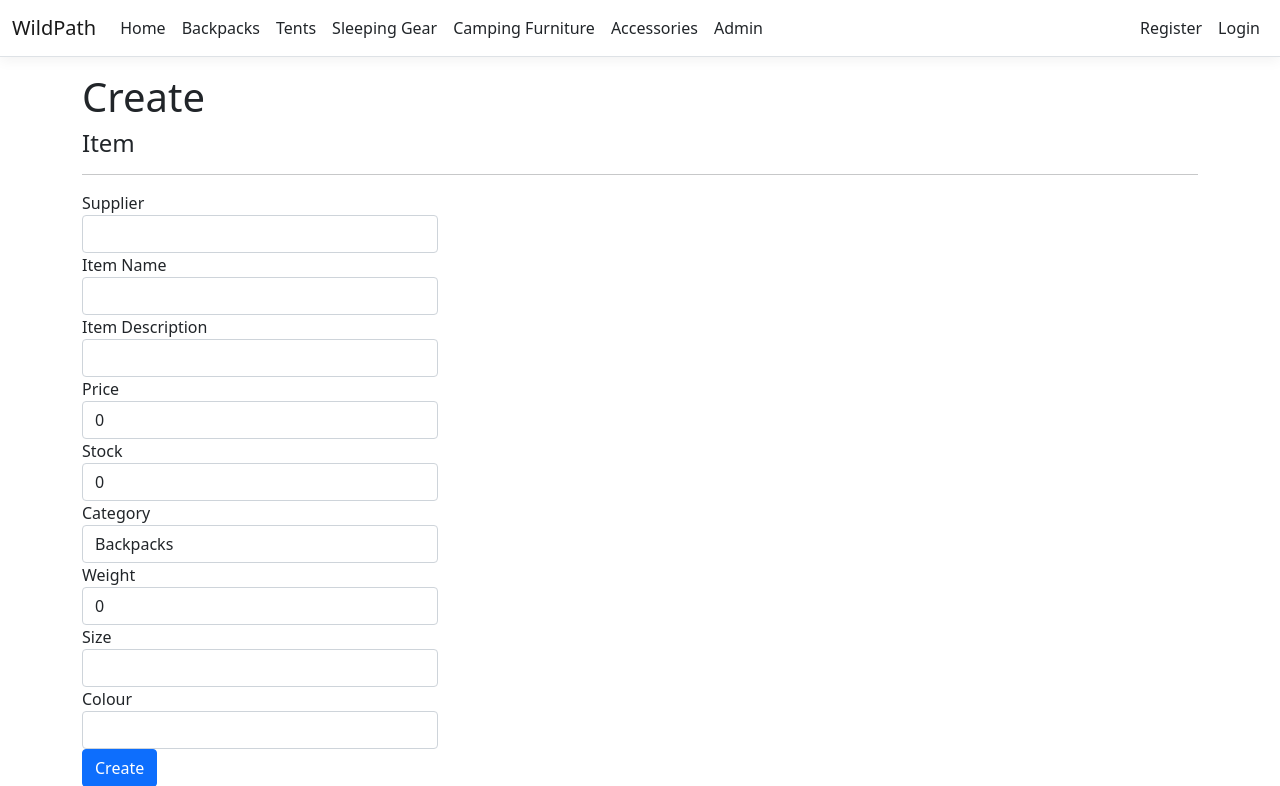
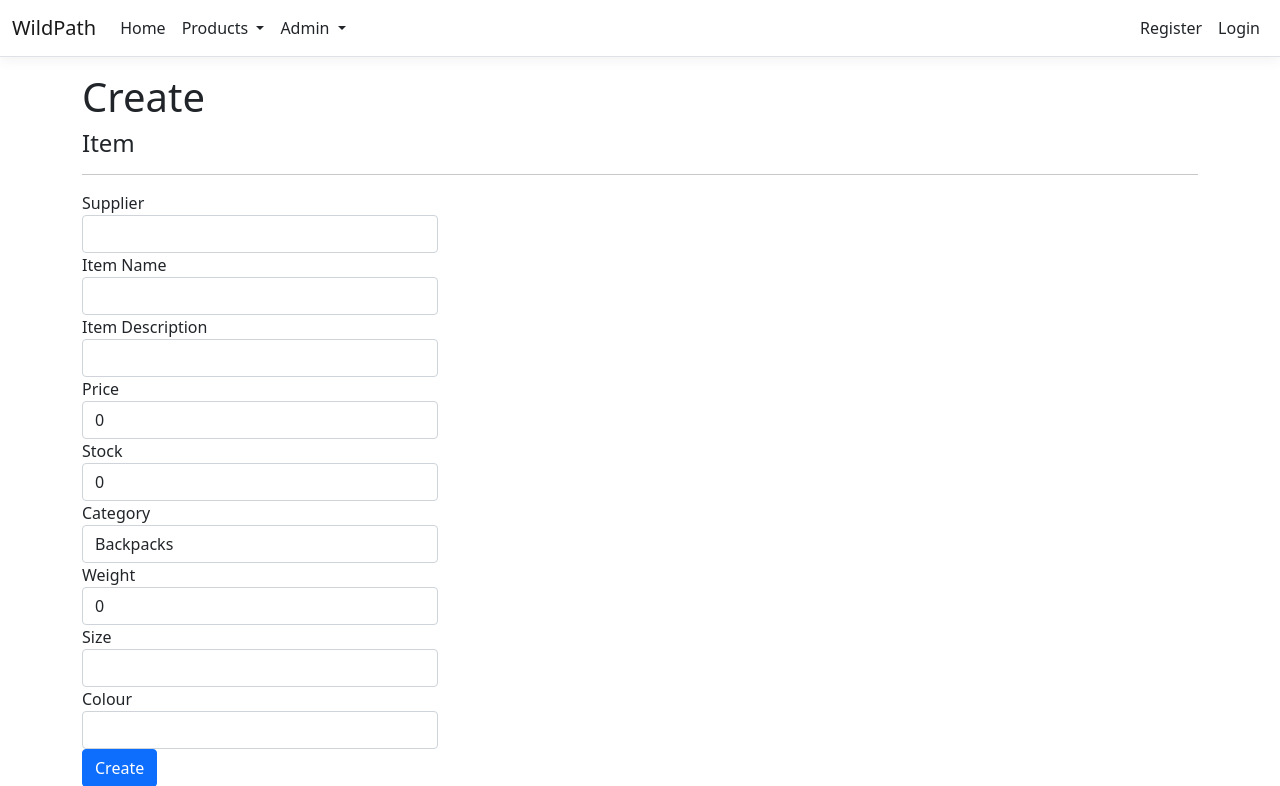
Before and after one commit to AlexAAguila/SSDP-2600, an ASP.NET Core app: page /Product/Create in a window 1280 px wide. Shown: the top 786 px of the page. Run offline with ASP.NET Core 8, Linux system fonts and the light colour scheme; the visitor is signed in with stand-in values (Sample User, id 1); style sheets or scripts are compiled from the project's sources; some libraries are stand-ins or nearby versions.

Commit message:
Update mobile hamburger menu and tablet menu

```diff
--- a/WildPath/WildPath/Views/Shared/_Layout.cshtml
+++ b/WildPath/WildPath/Views/Shared/_Layout.cshtml
@@ -9,47 +9,85 @@
     <link rel="stylesheet" href="~/WildPath.styles.css" asp-append-version="true" />
 </head>
 <body>
+
     <header>
-        <nav class="navbar navbar-expand-sm navbar-toggleable-sm navbar-light bg-white border-bottom box-shadow mb-3">
+        <nav class="navbar navbar-expand-lg navbar-light bg-white border-bottom box-shadow mb-3">
             <div class="container-fluid">
                 <a class="navbar-brand" asp-area="" asp-controller="Home" asp-action="Index">WildPath</a>
-                <button class="navbar-toggler" type="button" data-bs-toggle="collapse" data-bs-target=".navbar-collapse" aria-controls="navbarSupportedContent"
+                <button class="navbar-toggler" type="button" data-bs-toggle="collapse" data-bs-target="#navbarSupportedContent" aria-controls="navbarSupportedContent"
                         aria-expanded="false" aria-label="Toggle navigation">
                     <span class="navbar-toggler-icon"></span>
                 </button>
-                <div class="navbar-collapse collapse d-sm-inline-flex justify-content-between">
-                    <ul class="navbar-nav flex-grow-1">
+                <div class="collapse navbar-collapse" id="navbarSupportedContent">
+                    <ul class="navbar-nav me-auto mb-2 mb-lg-0">
                         <li class="nav-item">
                             <a class="nav-link text-dark" asp-area="" asp-controller="Home" asp-action="Index">Home</a>
                         </li>
-                        <li class="nav-item">
+                        <!-- Mobile View: Direct category links, hidden on lg and up -->
+                        <li class="nav-item d-lg-none">
                             <a class="nav-link text-dark" asp-area="" asp-controller="Product" asp-action="Category" asp-route-category="Backpacks">Backpacks</a>
                         </li>
-                        <li class="nav-item">
+                        <li class="nav-item d-lg-none">
                             <a class="nav-link text-dark" asp-area="" asp-controller="Product" asp-action="Category" asp-route-category="Tents">Tents</a>
                         </li>
-                        <li class="nav-item">
+                        <li class="nav-item d-lg-none">
                             <a class="nav-link text-dark" asp-area="" asp-controller="Product" asp-action="Category" asp-route-category="Sleeping Gear">Sleeping Gear</a>
                         </li>
-                        <li class="nav-item">
+                        <li class="nav-item d-lg-none">
                             <a class="nav-link text-dark" asp-area="" asp-controller="Product" asp-action="Category" asp-route-category="Camping Furniture">Camping Furniture</a>
                         </li>
-                        <li class="nav-item">
+                        <li class="nav-item d-lg-none">
                             <a class="nav-link text-dark" asp-area="" asp-controller="Product" asp-action="Category" asp-route-category="Accessories">Accessories</a>
                         </li>
 
-                          @if (User.IsInRole("Admin"))
-                          {
-                            <li class="nav-item">
-                                <a class="nav-link text-dark" asp-area="" asp-controller="Home" asp-action="Admin">Admin</a>
+                        <li class="nav-item dropdown d-none d-lg-block">
+                            <a class="nav-link dropdown-toggle text-dark" href="#" id="navbarDropdown" role="button" data-bs-toggle="dropdown" aria-expanded="false">
+                                Products
+                            </a>
+                            <ul class="dropdown-menu" aria-labelledby="navbarDropdown">
+                                <li>
+                                    <a class="dropdown-item" asp-area="" asp-controller="Product" asp-action="Category" asp-route-category="Backpacks">Backpacks</a>
+                                </li>
+                                <li><a class="dropdown-item" asp-area="" asp-controller="Product" asp-action="Category" asp-route-category="Tents">Tents</a></li>
+                                <li><a class="dropdown-item" asp-area="" asp-controller="Product" asp-action="Category" asp-route-category="Sleeping Gear">Sleeping Gear</a></li>
+                                <li><a class="dropdown-item" asp-area="" asp-controller="Product" asp-action="Category" asp-route-category="Camping Furniture">Camping Furniture</a></li>
+                                <li><a class="dropdown-item" asp-area="" asp-controller="Product" asp-action="Category" asp-route-category="Accessories">Accessories</a></li>
+                            </ul>
+                        </li>
+
+                        @if (User.IsInRole("Admin"))
+                        {
+                            <li class="nav-item d-lg-none">
+                                <a class="nav-link text-dark" asp-area="" asp-controller="UserRole" asp-action="Index">Users</a>
                             </li>
-                          }
+                            <li class="nav-item d-lg-none">
+                                <a class="nav-link text-dark" asp-area="" asp-controller="Role" asp-action="Index">Roles</a>
+                            </li>
+                        }
+
+                        <!-- Tablet/Desktop View: 'Admin' dropdown, shown on lg and up -->
+                        @if (User.IsInRole("Admin"))
+                        {
+                            <li class="nav-item dropdown d-none d-lg-block">
+                                <a class="nav-link dropdown-toggle text-dark" href="#" id="adminDropdown" role="button" data-bs-toggle="dropdown" aria-expanded="false">
+                                    Admin
+                                </a>
+                                <ul class="dropdown-menu" aria-labelledby="adminDropdown">
+                                    <li><a class="dropdown-item" asp-area="" asp-controller="UserRole" asp-action="Index">Users</a></li>
+                                    <li><a class="dropdown-item" asp-area="" asp-controller="Role" asp-action="Index">Roles</a></li>
+                                </ul>
+                            </li>
+                        }
+
+
                     </ul>
                     <partial name="_LoginPartial" />
                 </div>
             </div>
         </nav>
+
     </header>
+
     <div class="container">
         <main role="main" class="pb-3">
             @RenderBody()
```
